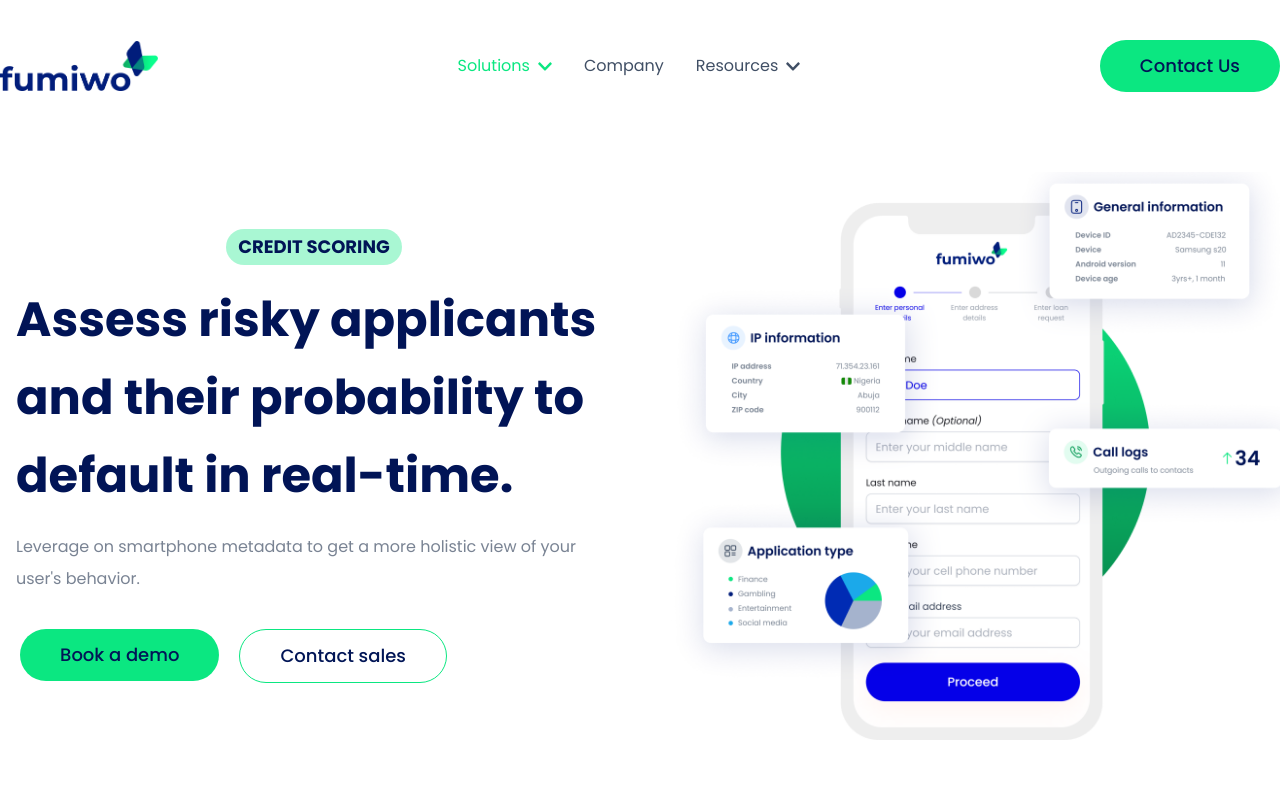
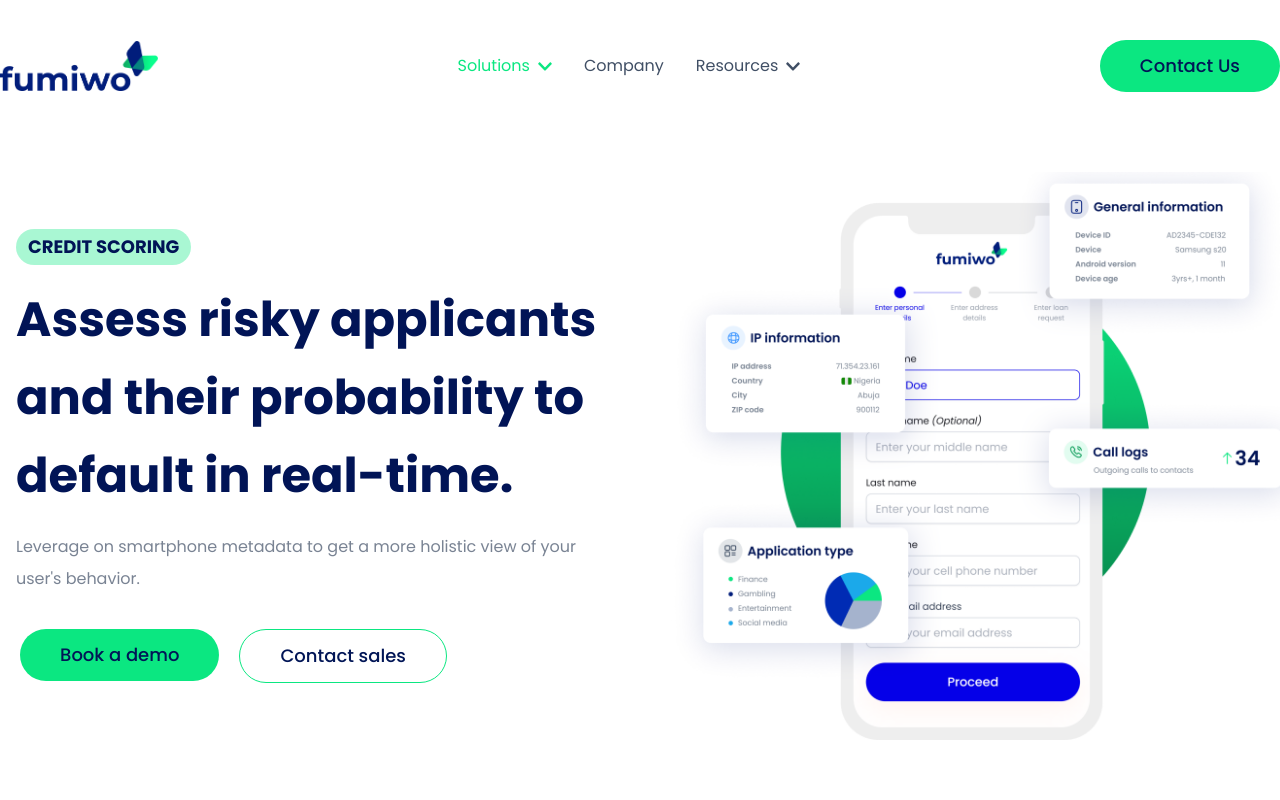
Before and after one commit to Fumiwoio2024/fumiwo-website, a Next.js app: page /solutions/credit-risk-score in a window 1280 px wide. Shown: the top 800 px of the page. Built offline with nearby package versions, Linux system fonts and the light colour scheme.

Commit message:
fix tag centered

```diff
--- a/src/components/solutions/SolutionsHero.tsx
+++ b/src/components/solutions/SolutionsHero.tsx
@@ -18,7 +18,7 @@
       <section className="overflow-hidden pt-10 text-primaryBlack">
         <div className="justify-betwee container mx-auto items-center gap-4 space-y-[71px] px-4 lg:pr-0 xl:flex xl:space-y-0">
           <div className="space-y-4 px-2 sm:text-center md:px-0 xl:w-6/12 xl:pr-5 xl:text-left">
-            <Tag className="mx-0 sm:mx-auto lg:mx-auto">
+            <Tag className="mx-0 sm:mx-auto lg:mx-0">
               {isCreditScoring ? "Credit Scoring" : "Fraud"}
             </Tag>
 
```
